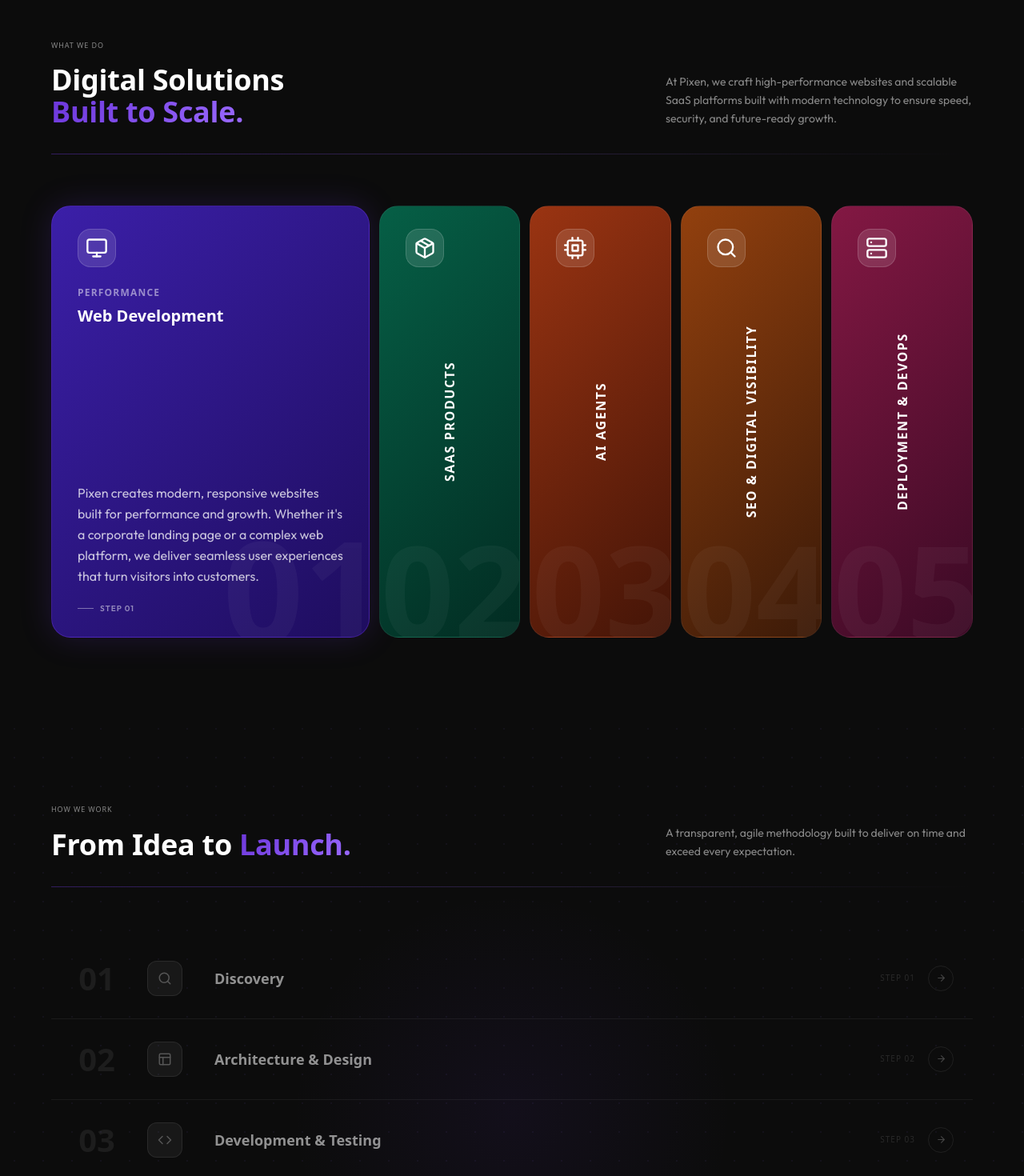
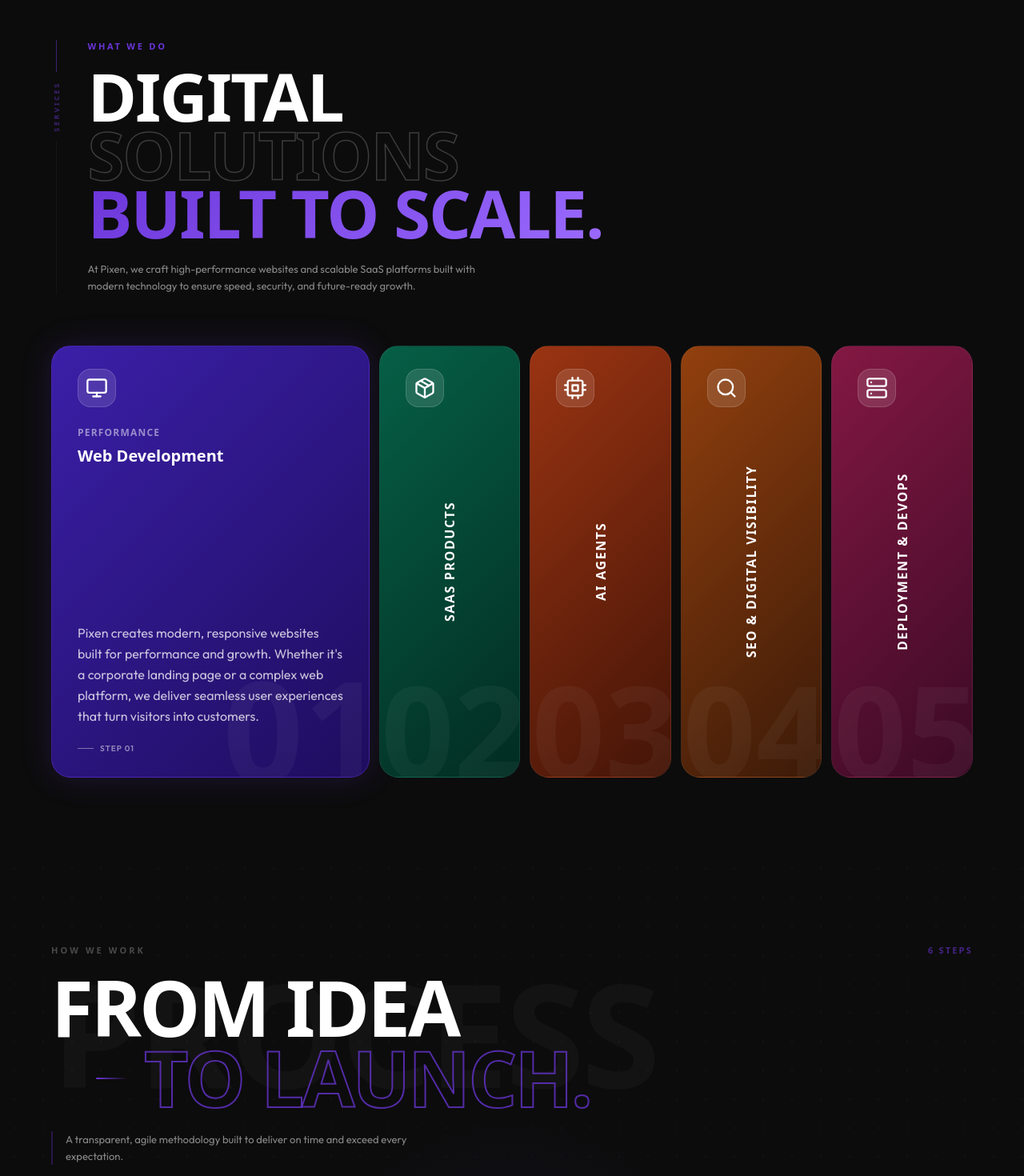
Before and after one commit to craftingwithpixen/pixen.studio, a React (Vite) app in the folder client/: page / in a window 1280 px wide. Shown: the part 840-2310 px from the top of the page at 80% size. Built offline with nearby package versions, Linux system fonts and the light colour scheme; a web font is replaced by a local one.

Commit message:
ui updates

```diff
--- a/client/src/components/Footer.jsx
+++ b/client/src/components/Footer.jsx
@@ -9,7 +9,7 @@ const SOCIALS = [
 
 export default function Footer() {
   return (
-    <footer className="relative bg-brand-bg border-t border-white/[.04] overflow-hidden">
+    <footer className="relative bg-transparent border-t border-white/[.04] overflow-hidden">
 
       {/* Background glows */}
       <div className="absolute top-0 left-1/3 w-[600px] h-[300px] bg-brand-purple/8 blur-[130px] rounded-full pointer-events-none" />
@@ -17,16 +17,15 @@ export default function Footer() {
 
       <div className="relative z-10 max-w-[1200px] mx-auto px-6">
 
-
         {/* ── Brand + Contact ── */}
-        <div className="py-14 flex flex-col sm:flex-row items-start justify-between gap-10 border-b border-white/[.05]">
+        <div className="py-10 flex flex-col sm:flex-row items-start justify-between gap-10 border-b border-white/[.05]">
 
           {/* Brand */}
           <div>
             <Link to="/" className="inline-flex mb-5">
               <img src="/logo.png" alt="Pixen Studio" className="h-12 w-auto" />
             </Link>
-            <p className="text-brand-muted text-[13px] leading-[1.8] mb-6 max-w-[200px]">
+            <p className="text-brand-muted text-[13px] leading-[1.8] mb-5 max-w-[220px]">
               We craft bold digital products — websites, SaaS platforms & AI tools that scale.
             </p>
             <div className="flex gap-2">
@@ -74,7 +73,7 @@ export default function Footer() {
         </div>
 
         {/* ── Bottom bar ── */}
-        <div className="py-6 flex flex-col sm:flex-row items-center justify-between gap-3">
+        <div className="py-5 flex flex-col sm:flex-row items-center justify-between gap-3">
           <p className="text-[11px] uppercase tracking-widest text-brand-muted/40 font-display">
             © {new Date().getFullYear()} Pixen Studio. All rights reserved.
           </p>
--- a/client/src/components/Process.jsx
+++ b/client/src/components/Process.jsx
@@ -79,18 +79,53 @@ export default function Process() {
           transition={{ duration: 0.55 }}
           className="mb-16"
         >
-          <span className="badge mb-3 block">How We Work</span>
-          <div className="flex items-end justify-between gap-6 flex-wrap">
-            <h2 className="section-heading">
-              From Idea to <span className="gradient-text">Launch.</span>
-            </h2>
-            <p className="text-brand-muted text-sm max-w-sm leading-relaxed">
-              A transparent, agile methodology built to deliver on time and exceed every expectation.
-            </p>
+          <div className="flex items-center justify-between gap-4 mb-5">
+            <span className="font-display font-semibold text-[11px] uppercase tracking-[0.28em] text-brand-muted/50">
+              How We Work
+            </span>
+            <span className="font-display font-semibold text-[11px] uppercase tracking-[0.2em] text-brand-purple/60">
+              {steps.length} Steps
+            </span>
           </div>
 
-          {/* Decorative line */}
-          <div className="mt-8 h-px w-full bg-gradient-to-r from-brand-purple/40 via-brand-light/20 to-transparent" />
+          {/* Headline with staggered two-line layout */}
+          <div className="relative overflow-hidden">
+            {/* Ghost background text */}
+            <span
+              className="absolute -top-4 left-0 font-display font-black uppercase select-none pointer-events-none leading-none text-white/[0.03]"
+              style={{ fontSize: 'clamp(80px, 14vw, 180px)', letterSpacing: '-4px' }}
+            >
+              PROCESS
+            </span>
+
+            <div className="relative z-10">
+              {/* Line 1 */}
+              <div className="flex items-center gap-5">
+                <h2
+                  className="font-display font-black text-white uppercase leading-[0.88] tracking-[-3px]"
+                  style={{ fontSize: 'clamp(52px, 7.5vw, 112px)' }}
+                >
+                  From Idea
+                </h2>
+              </div>
+
+              {/* Line 2 — indented + decorative line before */}
+              <div className="flex items-center gap-5 mt-1 ml-6 sm:ml-14">
+                <div className="hidden sm:block w-10 h-[2px] rounded-full bg-gradient-to-r from-brand-purple to-transparent shrink-0" />
+                <h2
+                  className="font-display font-black uppercase leading-[0.88] tracking-[-3px] text-transparent"
+                  style={{ fontSize: 'clamp(52px, 7.5vw, 112px)', WebkitTextStroke: '2px rgba(107,53,217,0.75)' }}
+                >
+                  to Launch.
+                </h2>
+              </div>
+
+              {/* Description row */}
+              <p className="text-brand-muted text-[13px] leading-relaxed max-w-md mt-6 pl-1 border-l-2 border-brand-purple/30 pl-4">
+                A transparent, agile methodology built to deliver on time and exceed every expectation.
+              </p>
+            </div>
+          </div>
         </motion.div>
 
         {/* ── STEP ROWS ── */}
--- a/client/src/components/Services.jsx
+++ b/client/src/components/Services.jsx
@@ -63,19 +63,37 @@ export default function Services() {
 
         {/* ── HEADER ── */}
         <div className="mb-16">
-          <span className="badge mb-4 block">What We Do</span>
-          <div className="flex items-end justify-between gap-6 flex-wrap">
-            <h2 className="section-heading">
-              Digital Solutions<br />
-              <span className="gradient-text">Built to Scale.</span>
-            </h2>
-            <p className="text-brand-muted text-sm max-w-sm leading-relaxed">
-              At Pixen, we craft high-performance websites and scalable SaaS platforms built with modern technology to ensure speed, security, and future-ready growth.
-            </p>
+          <div className="flex gap-8 items-stretch">
+            {/* Left vertical accent */}
+            <div className="hidden md:flex flex-col items-center gap-3 shrink-0">
+              <div className="w-px h-10 bg-brand-purple/50" />
+              <span
+                className="font-display font-black text-[9px] uppercase tracking-[0.3em] text-brand-purple/50"
+                style={{ writingMode: 'vertical-rl', transform: 'rotate(180deg)' }}
+              >
+                Services
+              </span>
+              <div className="w-px flex-1 min-h-[40px] bg-white/[.04]" />
+            </div>
+
+            {/* Main content */}
+            <div className="flex-1">
+              <p className="font-display font-semibold text-[11px] uppercase tracking-[0.25em] text-brand-purple mb-4">
+                What We Do
+              </p>
+              <h2
+                className="font-display font-black text-white uppercase leading-[0.88] tracking-[-2px]"
+                style={{ fontSize: 'clamp(48px, 6.5vw, 88px)' }}
+              >
+                Digital<br />
+                <span className="text-transparent" style={{ WebkitTextStroke: '1.5px rgba(255,255,255,0.2)' }}>Solutions</span><br />
+                <span className="gradient-text">Built to Scale.</span>
+              </h2>
+              <p className="text-brand-muted text-[13px] leading-relaxed mt-6 max-w-lg">
+                At Pixen, we craft high-performance websites and scalable SaaS platforms built with modern technology to ensure speed, security, and future-ready growth.
+              </p>
+            </div>
           </div>
-
-          {/* Decorative line */}
-          <div className="mt-8 h-px w-full bg-gradient-to-r from-brand-purple/40 via-brand-light/20 to-transparent" />
         </div>
 
         {/* ── MOBILE STACK (always expanded) ── */}
--- a/client/src/components/Technologies.jsx
+++ b/client/src/components/Technologies.jsx
@@ -220,25 +220,32 @@ export default function Technologies() {
           className="mb-16 transition-all duration-700 ease-out"
           style={{
             opacity: headerVisible ? 1 : 0,
-            transform: headerVisible
-              ? "translateY(0)"
-              : "translateY(30px)",
+            transform: headerVisible ? "translateY(0)" : "translateY(30px)",
           }}
         >
-          <span className="badge mb-3 block">Mastered&nbsp;Languages</span>
+          <div className="flex items-center justify-between gap-4 mb-3">
+            <span className="font-display font-semibold text-[10px] uppercase tracking-[0.28em] text-brand-purple">
+              Our Stack
+            </span>
+            <span className="font-display text-[10px] uppercase tracking-[0.2em] text-brand-muted/40">
+              {techs.length} Technologies
+            </span>
+          </div>
 
-          <div className="flex items-end justify-between gap-6 flex-wrap">
-            <h2 className="section-heading">
-              Tech <span className="gradient-text">Stack</span>
+          <div className="flex items-end gap-8 flex-wrap">
+            <h2
+              className="font-display font-black text-white uppercase leading-[0.9] tracking-[-2px] flex-1"
+              style={{ fontSize: 'clamp(34px, 4vw, 56px)' }}
+            >
+              Tech<br />
+              <span className="gradient-text">Stack.</span>
             </h2>
-            <p className="text-brand-muted text-sm max-w-sm leading-relaxed">
-              Tools and languages I've mastered to build exceptional digital
-              products from end to end.
+            <p className="text-brand-muted text-sm max-w-[240px] leading-relaxed pb-2 shrink-0">
+              Tools and technologies we've mastered to build exceptional digital products from end to end.
             </p>
           </div>
 
-          {/* Decorative line */}
-          <div className="mt-8 h-px w-full bg-gradient-to-r from-brand-purple/40 via-brand-light/20 to-transparent" />
+          <div className="mt-6 h-px w-full bg-white/[.05]" />
         </div>
 
         {/* ── Bento Grid ── */}
--- a/client/src/components/Testimonials.jsx
+++ b/client/src/components/Testimonials.jsx
@@ -167,7 +167,8 @@ export default function Testimonials() {
                           </div>
                         </div>
 
-                        {/* Arrows */}
+                        {/* Arrows — only show when multiple testimonials */}
+                        {TESTIMONIALS.length > 1 && (
                           <div className="flex gap-2">
                             <button
                               onClick={prevTestimonial}
@@ -184,13 +185,15 @@ export default function Testimonials() {
                               <FiChevronRight size={18} />
                             </button>
                           </div>
+                        )}
                       </div>
                     </div>
 
                   </div>
 
 
-                    {/* Pagination Dots */}
+                    {/* Pagination Dots — only show when multiple testimonials */}
+                    {TESTIMONIALS.length > 1 && (
                     <div className="flex gap-2 mt-6">
                       {TESTIMONIALS.map((_, i) => (
                         <button
@@ -209,6 +212,7 @@ export default function Testimonials() {
                         />
                       ))}
                     </div>
+                    )}
                   </motion.div>
                 </AnimatePresence>
             </div>
```
Also changed, not shown: client/src/components/CTA.jsx (+83 -23 lines), client/src/components/WhyUs.jsx (+34 -21 lines). Lines whose indentation alone changed are shown as unchanged.
